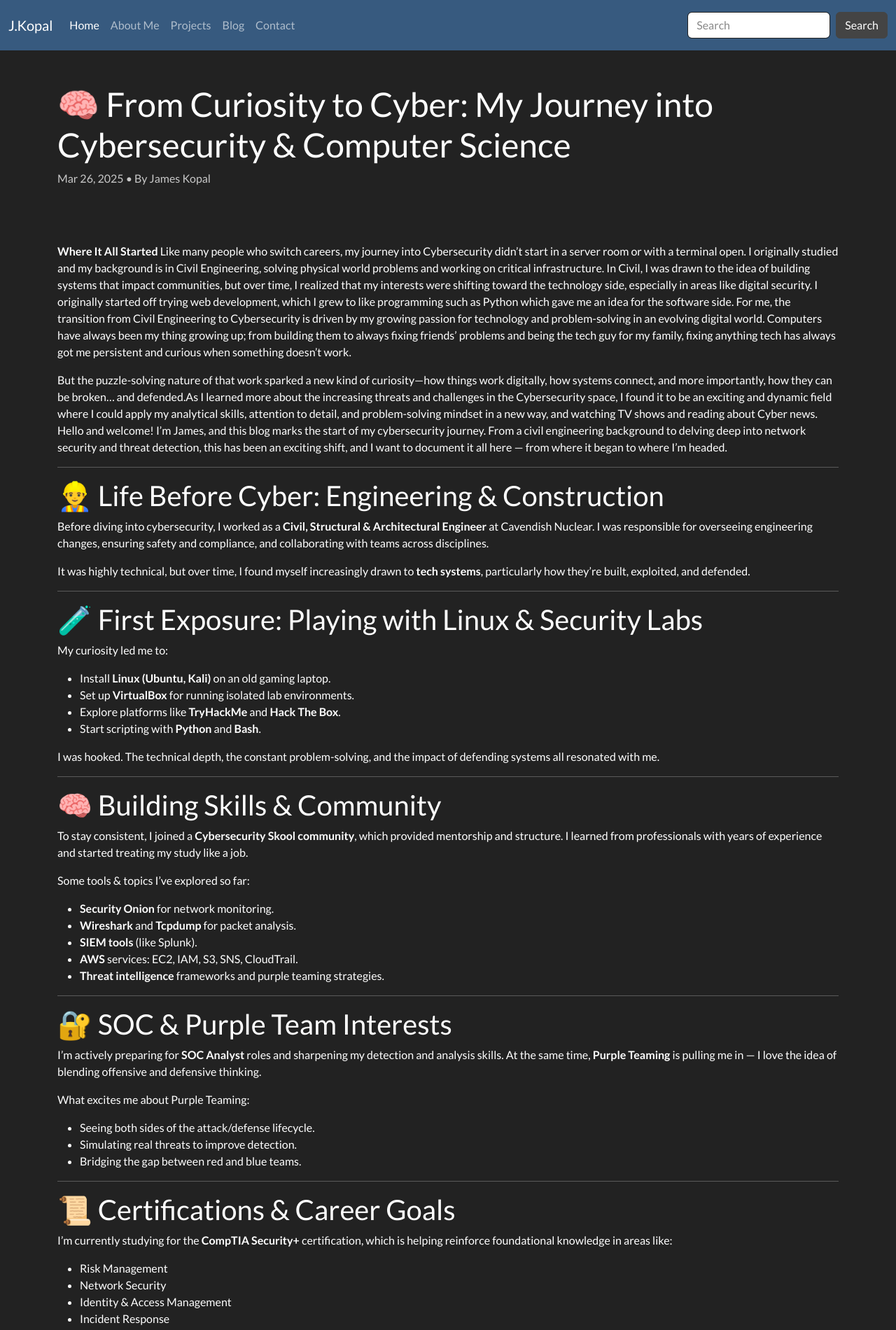
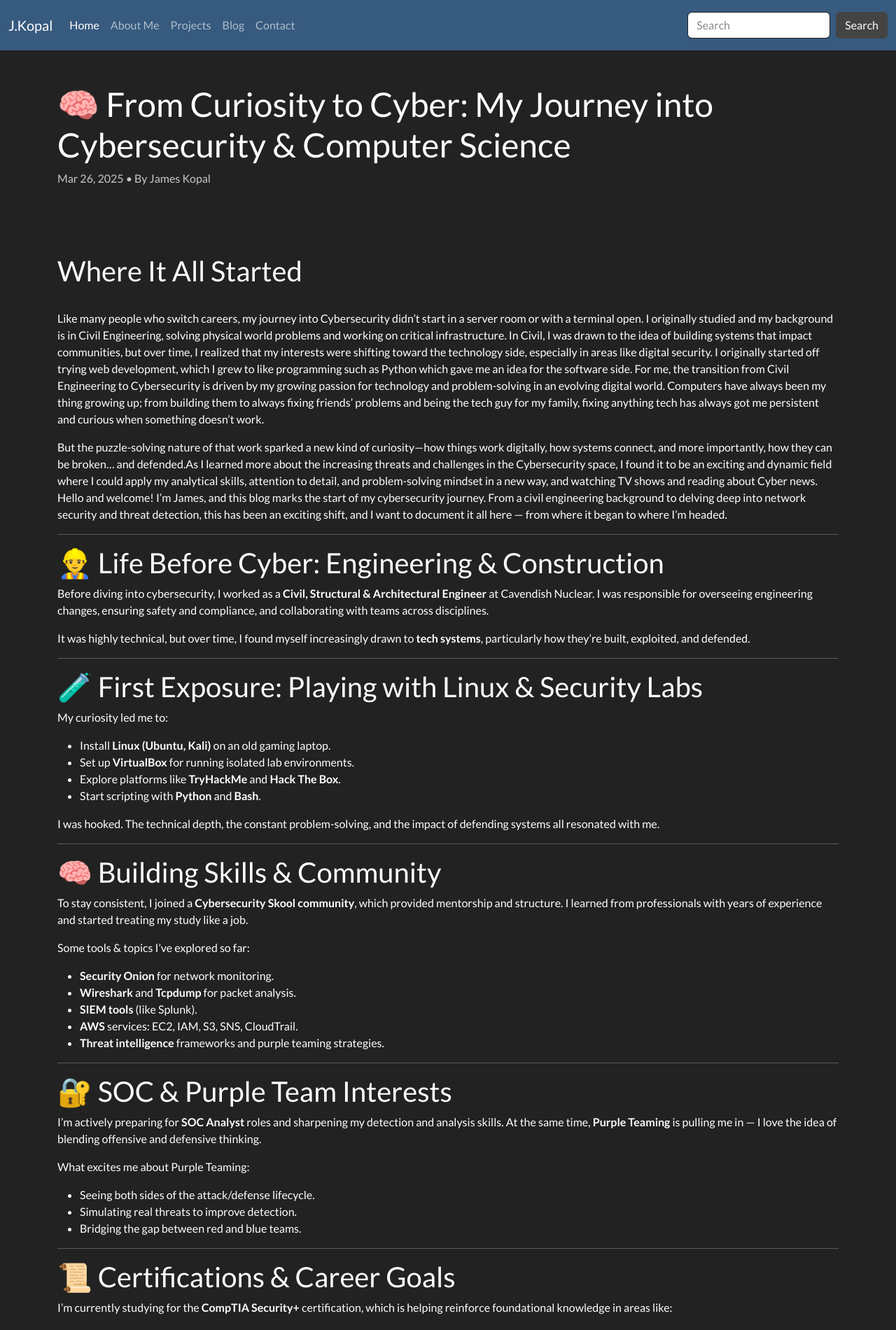
Before and after one commit to JKopal101/jkopal101.github.io, a Jekyll site: the page built from _posts/2025-03-26-my-cyber-journey.md, in a window 1280 px wide. Shown: the top 1900 px of the page at 70% size. Built offline with Jekyll 4.4.1, drawn with Linux system fonts in a browser that asks for light colours.

Commit message:
Update 2025-03-26-my-cyber-journey.md

```diff
--- a/_posts/2025-03-26-my-cyber-journey.md
+++ b/_posts/2025-03-26-my-cyber-journey.md
@@ -8,7 +8,8 @@ author: By James Kopal
 
 
 <br>
-**Where It All Started**
+## Where It All Started
+<br>
 Like many people who switch careers, my journey into Cybersecurity didn’t start in a server room or with a terminal open. I originally studied and my background is in Civil Engineering, solving physical world problems and working on critical infrastructure. In Civil, I was drawn to the idea of building systems that impact communities, but over time, I realized that my interests were shifting toward the technology side, especially in areas like digital security.
 I originally started off trying web development, which I grew to like programming such as Python which gave me an idea for the software side.
 For me, the transition from Civil Engineering to Cybersecurity is driven by my growing passion for technology and problem-solving in an evolving digital world. Computers have always been my thing growing up; from building them to always fixing friends' problems and being the tech guy for my family, fixing anything tech has always got me persistent and curious when something doesn’t work.
```
